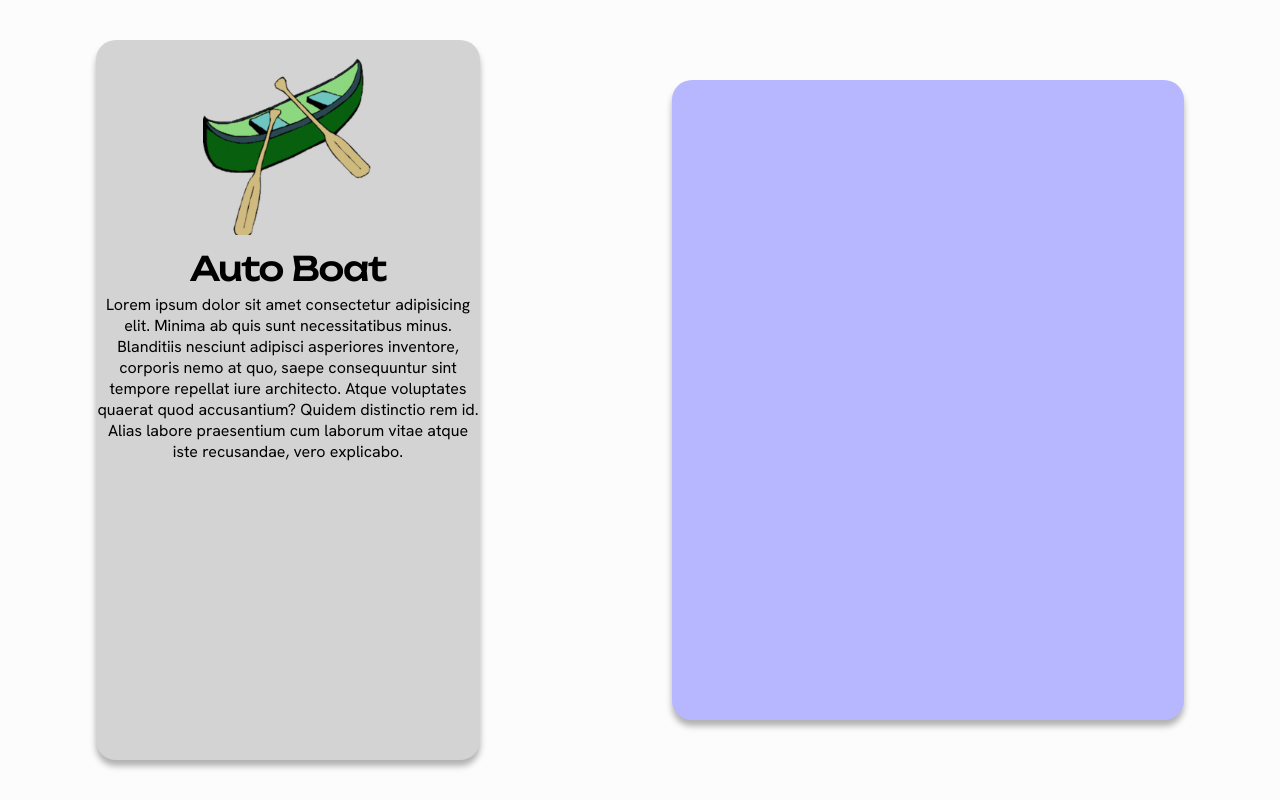
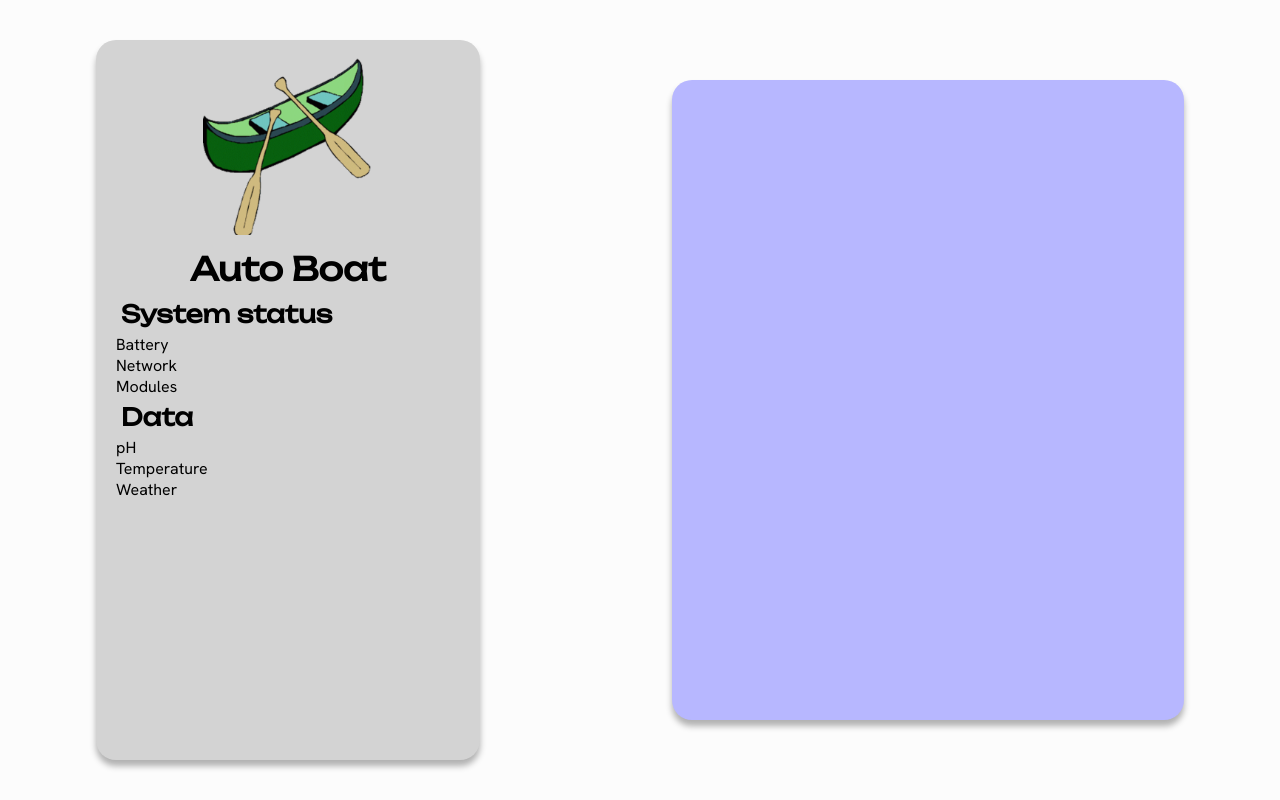
Before and after one commit to Auto-Boat/Web-client, a PHP site: page / in a window 1280 px wide. Run offline with PHP 8.4, Linux system fonts and the light colour scheme.

Commit message:
divide data and status list into components

```diff
--- /dev/null
+++ b/components/battery.php
@@ -0,0 +1 @@
+<p>Battery</p>
--- /dev/null
+++ b/components/modules.php
@@ -0,0 +1 @@
+<p>Modules</p>
--- /dev/null
+++ b/components/network.php
@@ -0,0 +1 @@
+<p>Network</p>
--- /dev/null
+++ b/components/pH.php
@@ -0,0 +1 @@
+<p>pH</p>
--- /dev/null
+++ b/components/temperature.php
@@ -0,0 +1 @@
+<p>Temperature</p>
--- /dev/null
+++ b/components/weather.php
@@ -0,0 +1 @@
+<p>Weather</p>
--- /dev/null
+++ b/fonctions.php
@@ -0,0 +1,5 @@
+<?php
+function callComponent(string $name): void
+{
+  include('components/' . $name . '.php');
+}
--- a/layouts/left_menu.php
+++ b/layouts/left_menu.php
@@ -1,5 +1,22 @@
+<?php
+$statusList = array("battery", "network", "modules");
+$dataList = array("pH", "temperature", "weather");
+include_once("fonctions.php");
+?>
+
 <div class="left-menu">
   <img id="img_kayak" src="assets/images/kayak.png" alt="Image de notre kayak">
   <h1>Auto Boat</h1>
-  <p>Lorem ipsum dolor sit amet consectetur adipisicing elit. Minima ab quis sunt necessitatibus minus. Blanditiis nesciunt adipisci asperiores inventore, corporis nemo at quo, saepe consequuntur sint tempore repellat iure architecto. Atque voluptates quaerat quod accusantium? Quidem distinctio rem id. Alias labore praesentium cum laborum vitae atque iste recusandae, vero explicabo.</p>
+  <div class="data-list">
+    <h2>System status</h2>
+    <!-- Appelle tous les components php dont le nom est dans la statusList -->
+    <?php foreach ($statusList as $status) : ?>
+      <p><?php callComponent($status) ?></p>
+    <?php endforeach; ?>
+    <h2>Data</h2>
+    <!-- Appelle tous les components php dont le nom est dans la dataList -->
+    <?php foreach ($dataList as $data) : ?>
+      <p><?php callComponent($data) ?></p>
+    <?php endforeach; ?>
+  </div>
 </div>
--- a/style.css
+++ b/style.css
@@ -30,6 +30,11 @@ h1 {
   margin: 5px;
 }
 
+h2 {
+  font-family: titleFont;
+  margin: 5px;
+}
+
 p {
   font-family: textFont;
 }
@@ -55,6 +60,11 @@ p {
   text-align: center;
 }
 
+.data-list {
+  text-align: left;
+  margin: 10px 20px 10px 20px;
+}
+
 .right-menu {
   margin: 0 15px 0 15px;
   background-color: var(--right-menu-color);
```
Also changed, not shown: components/status.php (deleted).
